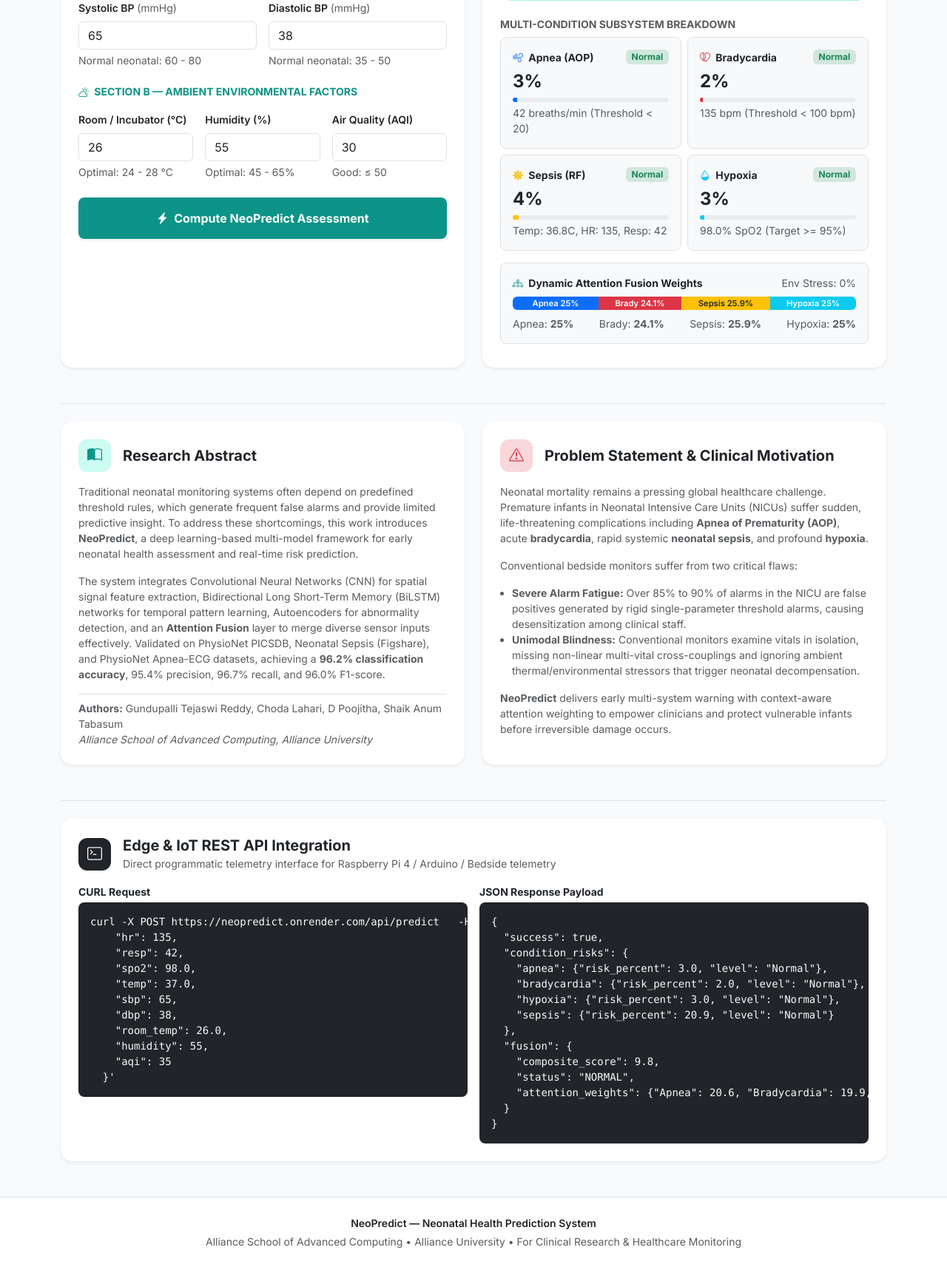
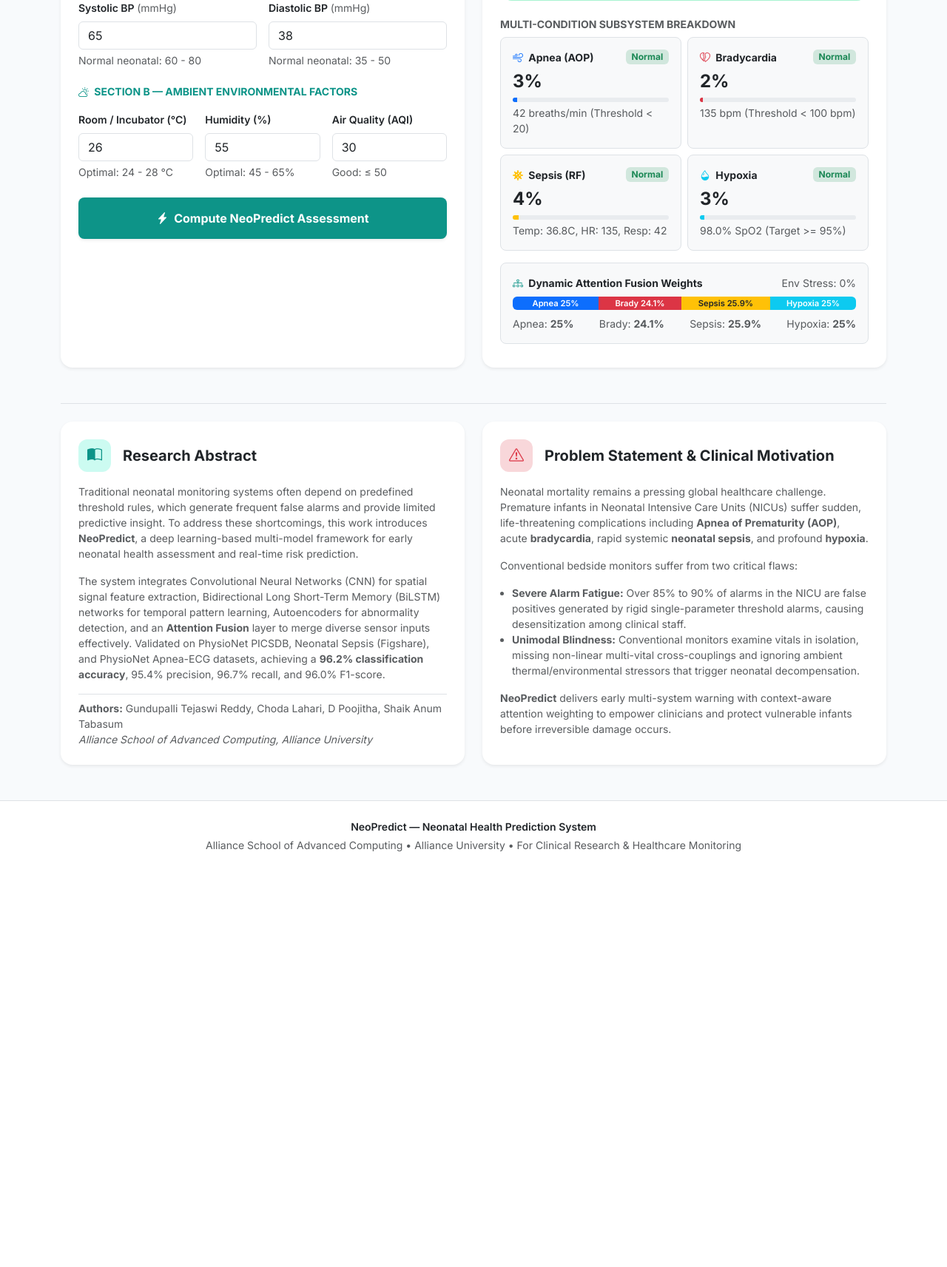
Before and after one commit to Poojitha-d/neopredict, a Flask app: page / in a window 1280 px wide. Shown: the part 1034-2747 px from the top of the page at 74% size. After the commit the page ends 2185 px from the top, so only its background shows below. Run offline with Flask 3, Linux system fonts and the light colour scheme.

Commit message:
Remove public API documentation section from homepage

```diff
--- a/templates/index.html
+++ b/templates/index.html
@@ -50,8 +50,8 @@
                         <a href="#assessmentSection" class="btn btn-teal-primary btn-lg rounded-pill px-4 shadow">
                             <i class="bi bi-play-circle me-1"></i> Run Patient Assessment
                         </a>
-                        <a href="#apiDocsSection" class="btn btn-outline-light btn-lg rounded-pill px-4">
-                            <i class="bi bi-code-slash me-1"></i> REST API
+                        <a href="#abstractSection" class="btn btn-outline-light btn-lg rounded-pill px-4">
+                            <i class="bi bi-file-earmark-medical me-1"></i> Research & Abstract
                         </a>
                     </div>
                 </div>
@@ -404,51 +404,6 @@
             </div>
         </section>
 
-        <!-- REST API Section -->
-        <section class="mt-5 pt-4 border-top" id="apiDocsSection">
-            <div class="card border-0 shadow-sm rounded-4 p-4">
-                <div class="d-flex align-items-center mb-3">
-                    <span class="icon-bubble bg-dark text-white me-3"><i class="bi bi-terminal"></i></span>
-                    <div>
-                        <h5 class="mb-0 fw-bold">Edge & IoT REST API Integration</h5>
-                        <small class="text-muted">Direct programmatic telemetry interface for Raspberry Pi 4 / Arduino / Bedside telemetry</small>
-                    </div>
-                </div>
-                <div class="row g-3">
-                    <div class="col-md-6">
-                        <span class="small fw-bold text-dark d-block mb-1">CURL Request</span>
-                        <pre class="bg-dark text-light p-3 rounded-3 small mb-0"><code>curl -X POST https://neopredict.onrender.com/api/predict   -H "Content-Type: application/json"   -d '{
-    "hr": 135,
-    "resp": 42,
-    "spo2": 98.0,
-    "temp": 37.0,
-    "sbp": 65,
-    "dbp": 38,
-    "room_temp": 26.0,
-    "humidity": 55,
-    "aqi": 35
-  }'</code></pre>
-                    </div>
-                    <div class="col-md-6">
-                        <span class="small fw-bold text-dark d-block mb-1">JSON Response Payload</span>
-                        <pre class="bg-dark text-light p-3 rounded-3 small mb-0"><code>{
-  "success": true,
-  "condition_risks": {
-    "apnea": {"risk_percent": 3.0, "level": "Normal"},
-    "bradycardia": {"risk_percent": 2.0, "level": "Normal"},
-    "hypoxia": {"risk_percent": 3.0, "level": "Normal"},
-    "sepsis": {"risk_percent": 20.9, "level": "Normal"}
-  },
-  "fusion": {
-    "composite_score": 9.8,
-    "status": "NORMAL",
-    "attention_weights": {"Apnea": 20.6, "Bradycardia": 19.9, ...}
-  }
-}</code></pre>
-                    </div>
-                </div>
-            </div>
-        </section>
 
     </main>
 
```
